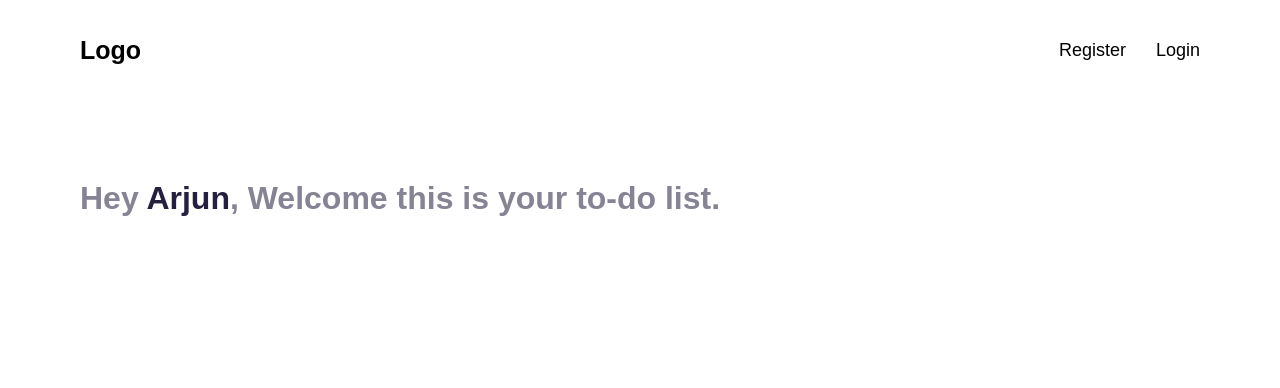
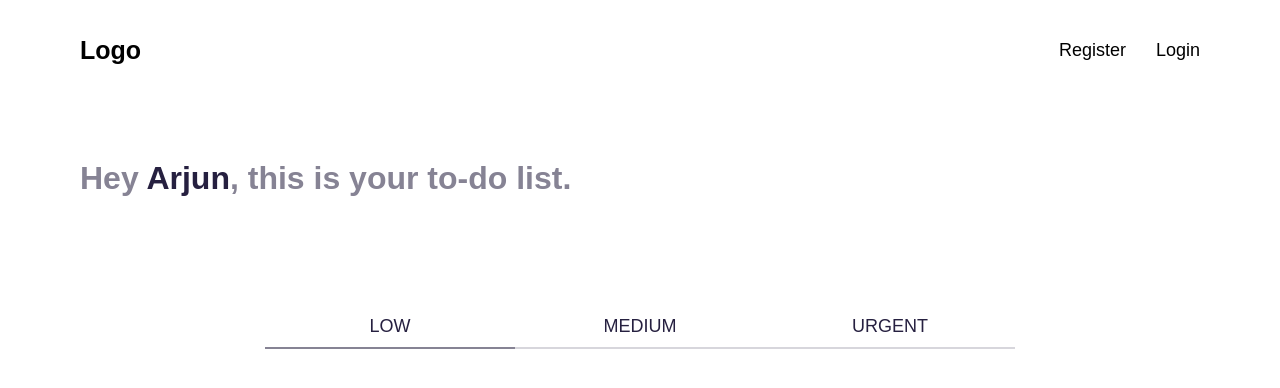
Before and after one commit to arjunp8822/auth-planner, a React (Create React App) app in the folder frontend/: page / in a window 1280 px wide. Shown: the top 388 px of the page. Built offline with nearby package versions, Linux system fonts and the light colour scheme.

Commit message:
added slider component

```diff
--- a/frontend/src/App.css
+++ b/frontend/src/App.css
@@ -15,7 +15,11 @@ li {
 }
 
 section {
-    padding: 80px;
+    padding: 60px 80px;
+}
+
+li:hover {
+    cursor: pointer;
 }
 
 :root {
--- a/frontend/src/Home.js
+++ b/frontend/src/Home.js
@@ -3,6 +3,7 @@ import axios from "axios";
 import { UserContext } from "./context/UserContext";
 import Navbar from "./components/Navbar";
 import Welcome from "./components/Welcome";
+import PrioritySlider from "./components/PrioritySlider";
 
 const Home = () => {
   // const [username, setUsername] = useState(null);
@@ -84,6 +85,7 @@ const Home = () => {
     <>
       <Navbar />
       <Welcome />
+      <PrioritySlider />
       {/* <form onSubmit={submitHandler}>
         <input
           type="text"
--- a/frontend/src/components/PrioritySlider.js
+++ b/frontend/src/components/PrioritySlider.js
@@ -0,0 +1,31 @@
+import React, { useState } from "react";
+import "./css/PrioritySlider.css";
+
+const PrioritySlider = () => {
+  const [sliderPosition, setSliderPosition] = useState(1);
+  return (
+    <section id="priority">
+      <div className="slider">
+        <ul>
+          <li onClick={() => setSliderPosition(1)}>LOW</li>
+          <li onClick={() => setSliderPosition(2)}>MEDIUM</li>
+          <li onClick={() => setSliderPosition(3)}>URGENT</li>
+        </ul>
+        <div
+          className={
+            sliderPosition === 1
+              ? "slide position-one"
+              : sliderPosition === 2
+              ? "slide position-two"
+              : sliderPosition === 3
+              ? "slide position-three"
+              : "slide"
+          }
+        ></div>
+        <div className="inactive-slider"></div>
+      </div>
+    </section>
+  );
+};
+
+export default PrioritySlider;
--- a/frontend/src/components/Welcome.js
+++ b/frontend/src/components/Welcome.js
@@ -5,7 +5,7 @@ const Welcome = () => {
   return (
     <section id="welcome">
       <h1>
-        Hey <span>Arjun</span>, Welcome this is your to-do list.
+        Hey <span>Arjun</span>, this is your to-do list.
       </h1>
     </section>
   );
--- /dev/null
+++ b/frontend/src/components/css/PrioritySlider.css
@@ -0,0 +1,73 @@
+#priority ul {
+    display: flex;
+    justify-content: center;
+    align-items: center;
+}
+
+#priority li {
+    display: flex;
+    justify-content: center;
+    align-items: center;
+    width: 250px;
+    color: var(--primary-header);
+}
+
+.slider {
+    display: flex;
+    justify-content: center;
+    align-items: flex-end;
+    position: relative;
+    height: 20px;
+}
+
+.slide {
+    background-color: var(--secondary-header);
+    width: 250px;
+    height: 2px;
+    position: absolute;
+    transition: all 1s;
+    top: 30px;
+    z-index: 2;
+}
+
+.position-one {
+    transform: translateX(-250px);
+}
+
+.position-two {
+    transform: translateX(0);
+}
+
+.position-three {
+    transform: translateX(250px);
+}
+
+.inactive-slider {
+    background-color: #d7d6dc;
+    height: 2px;
+    width: 750px;
+    position: absolute;
+    top: 30px;
+}
+
+@media (max-width: 768px) {
+    #priority li {
+        width: 100px;
+    }
+
+    .slide {
+        width: 100px;
+    }
+
+    .position-one {
+        transform: translateX(-100px);
+    }
+
+    .position-three {
+        transform: translateX(100px);
+    }
+
+    .inactive-slider {
+        width: 300px;
+    }
+}
```
